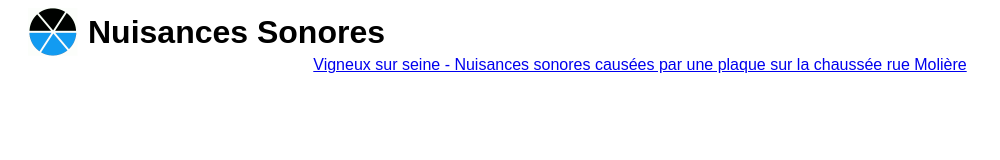
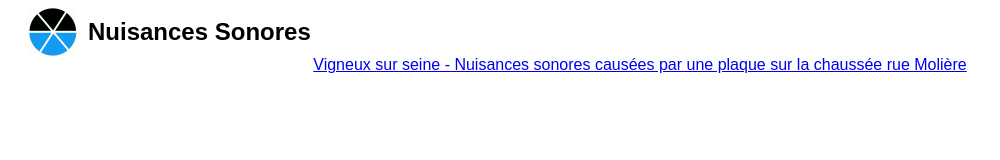
Before and after one commit to agostinia/nuisancessonores, a website: page src/index.html in a window 1280 px wide. Shown: the whole page, without its empty margins (0-1000 px from the left). Drawn offline with Linux system fonts and the light colour scheme.

Commit message:
in progress

```diff
--- a/src/index.html
+++ b/src/index.html
@@ -18,7 +18,7 @@ html {
 </head>
 <body>
 <div style="padding-left:20px;display: flex;align-items: center;">
-<div><img src="logo50.png" style="vertical-align:middle"></div>	<div style="font-size: 2rem;font-weight: bold;padding-left:10px">Nuisances Sonores</div>
+<div><img src="logo50.png" style="vertical-align:middle"></div>	<div style="font-size: 1.5rem;font-weight: bold;padding-left:10px">Nuisances Sonores</div>
 </div>
 
 <div class="container">
```
Also changed, not shown: src/vigneux_sur_seine/nuisances_sonores_plaque_rue_moliere.html (+1 -1 lines).
